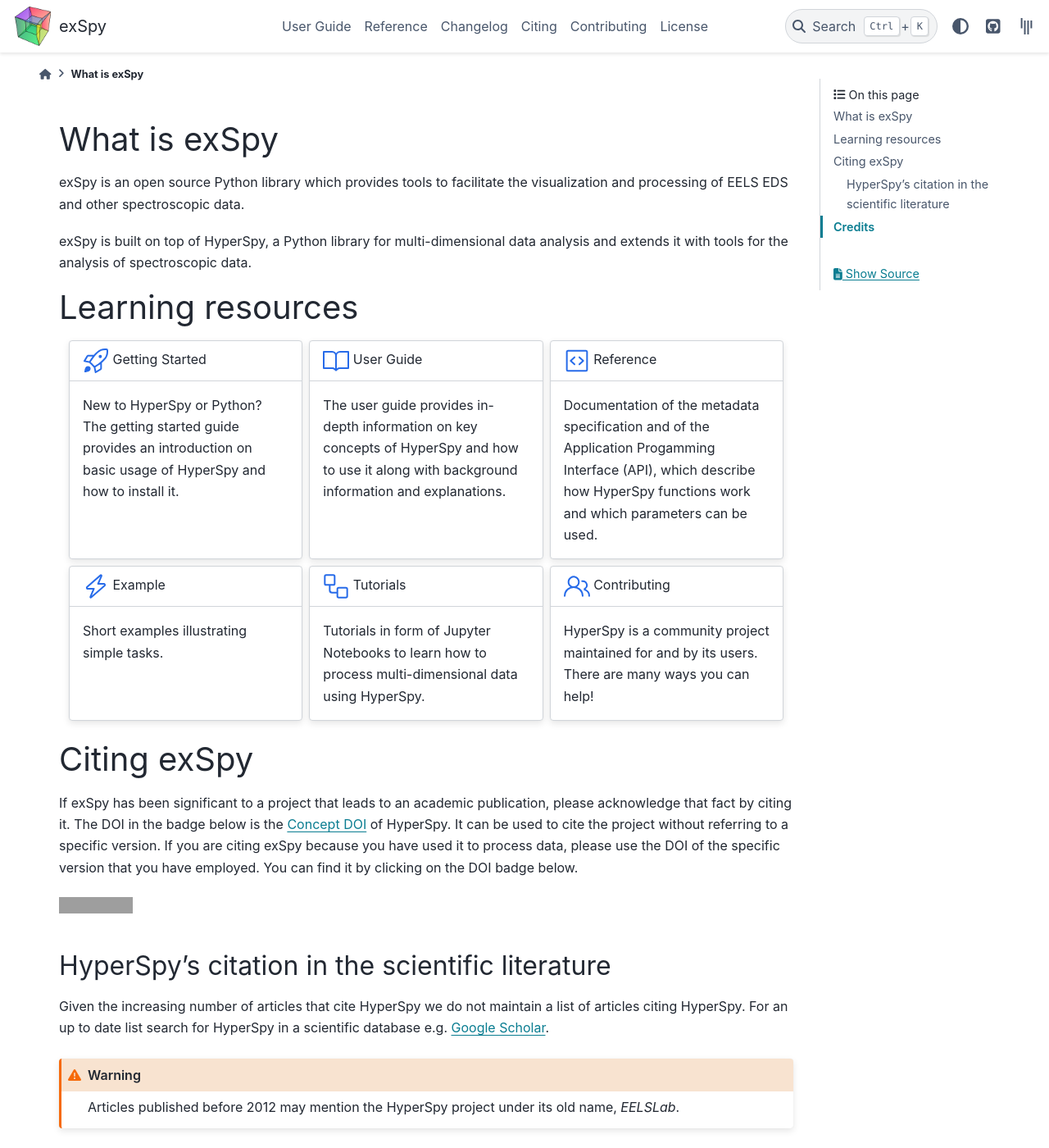
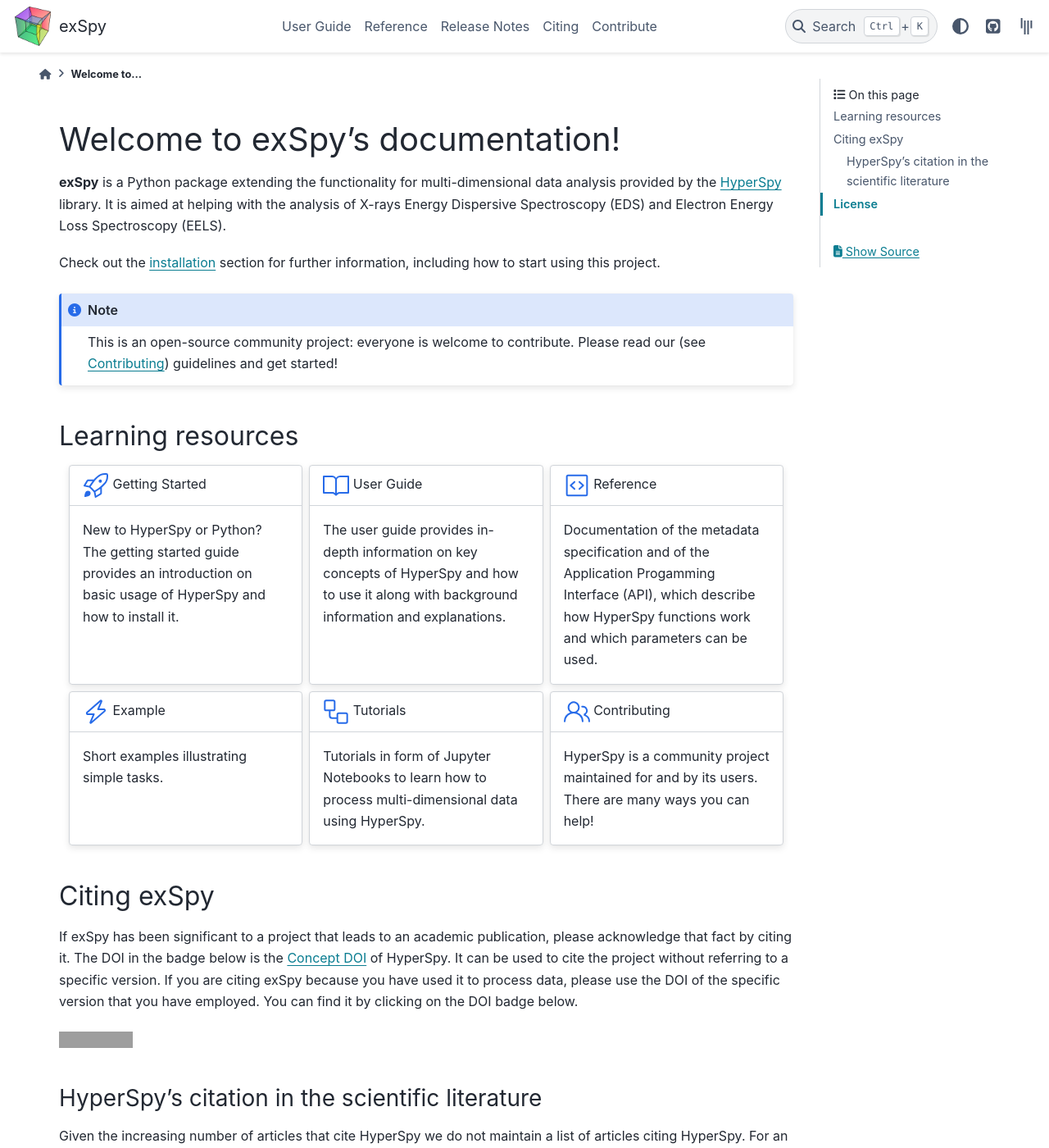
Before and after one commit to hyperspy/exspy, a Sphinx documentation site: the page built from doc/intro.rst, in a window 1280 px wide and 1400 px high. Shown: the whole window at 82% size. Built offline with Sphinx 7.4.7 and the PyData theme 0.15.4, drawn with Linux system fonts in a browser that asks for light colours; pages that are not in the unit, such as notebooks, are missing from menus; the version number could not be read and is left out; some of the changed text lies outside the part shown; grey boxes are pictures that could not be loaded.

Commit message:
Restructure intro page to avoid repetition

```diff
--- a/doc/intro.rst
+++ b/doc/intro.rst
@@ -1,12 +1,18 @@
+Welcome to exSpy's documentation!
+***********************************
+**exSpy** is a Python package extending the functionality for multi-dimensional
+data analysis provided by the `HyperSpy <https://hyperspy.org/>`_ library. It is
+aimed at helping with the analysis of X-rays Energy Dispersive Spectroscopy (EDS)
+and Electron Energy Loss Spectroscopy (EELS).
 
-What is exSpy
-=============
+Check out the :ref:`installation <install-label>` section for further information,
+including how to start using this project.
 
-exSpy is an open source Python library which provides tools to facilitate
-the visualization and processing of EELS EDS and other spectroscopic data.
+.. note::
 
-exSpy is built on top of HyperSpy, a Python library for multi-dimensional
-data analysis and extends it with tools for the analysis of spectroscopic data.
+   This is an open-source community project: everyone is welcome to contribute.
+   Please read our (see :ref:`contributing_label`) guidelines and get started!
+
 
 Learning resources
 ==================
@@ -98,7 +104,18 @@
     Articles published before 2012 may mention the HyperSpy project under
     its old name, `EELSLab`.
 
-Credits
+
+License
 =======
 
-.. include:: ../AUTHORS.txt
+**exSpy** is free software: you can redistribute it and/or modify
+it under the terms of the `GNU General Public License (GPL)
+<https://www.gnu.org/licenses/#GPL>`_ as published by
+the Free Software Foundation, either version 3 of the license, or
+(at your option) any later version.
+
+**exSpy** is distributed in the hope that it will be useful,
+but **without any warranty**; without even the implied warranty of
+**merchantability** or **fitness for a particular purpose**. See the
+`GNU General Public License <https://www.gnu.org/licenses/#GPL>`_
+for more details.
--- a/doc/user_guide/index.rst
+++ b/doc/user_guide/index.rst
@@ -5,7 +5,6 @@
 ##########
 
 .. toctree::
-   :caption: User Guide
    :maxdepth: 2
 
    install
```
Also changed, not shown: doc/index.rst (+9 -26 lines), doc/license.rst (deleted, +0 -14 lines).
